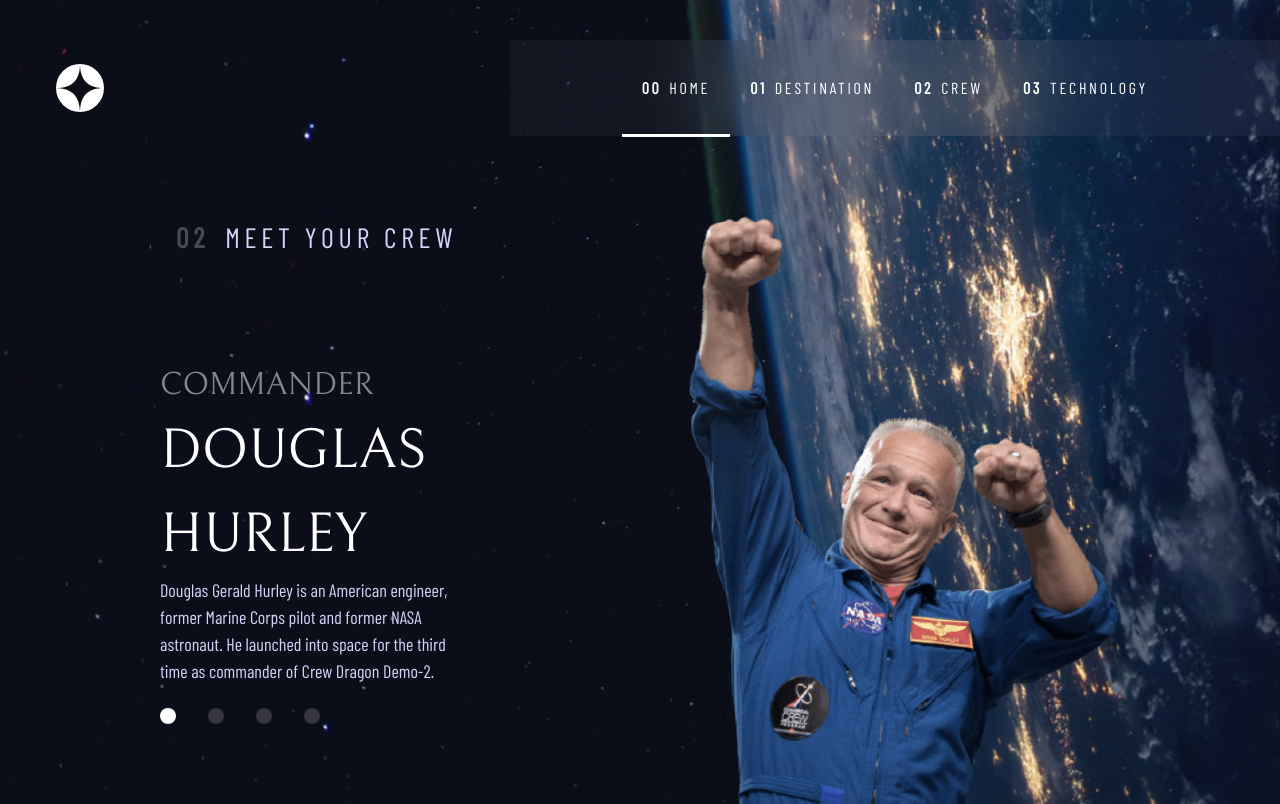
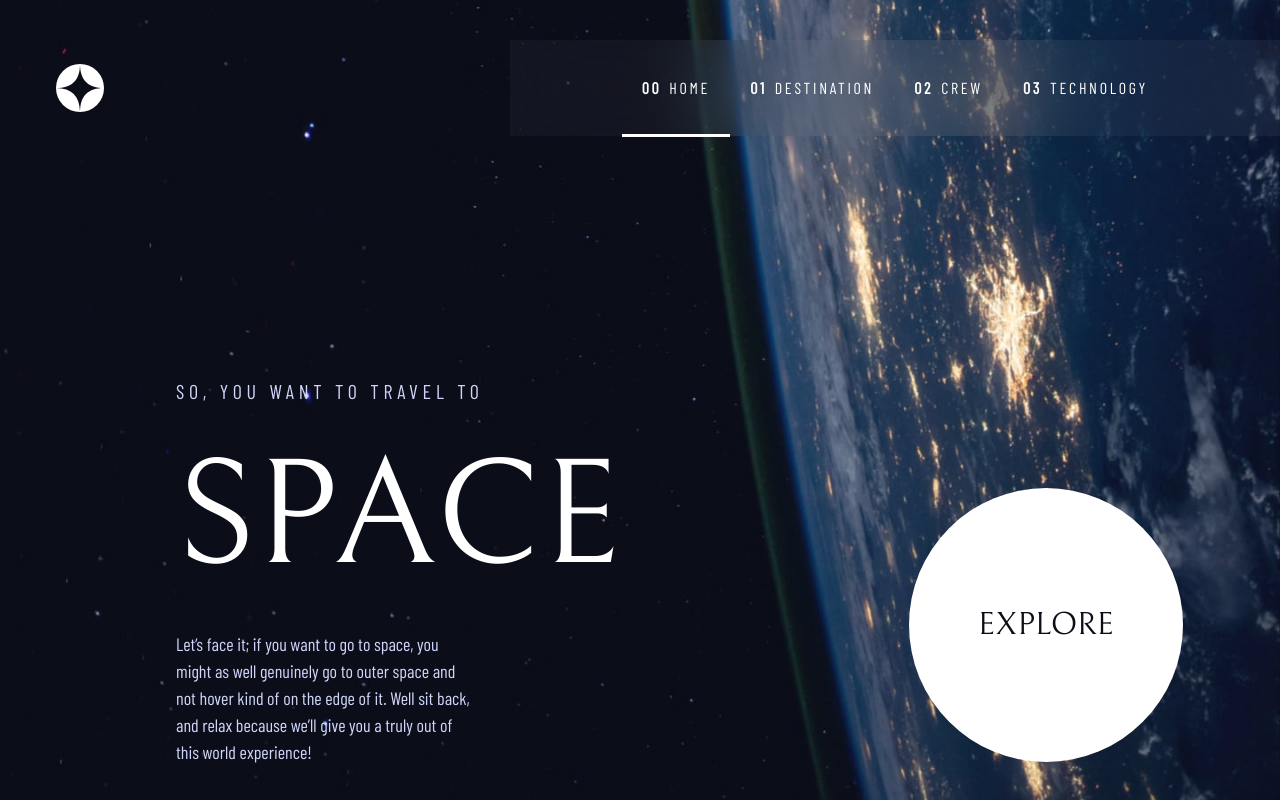
Before and after one commit to ostmartin/space-tourism-multi-page-website, a React (Vite) app: page / in a window 1280 px wide. Built offline with nearby package versions, Linux system fonts and the light colour scheme.

Commit message:
a bit changes in Home and Crew components

```diff
--- a/src/features/crew/Crew.jsx
+++ b/src/features/crew/Crew.jsx
@@ -4,26 +4,27 @@ import Commander from './images/image-douglas-hurley.png';
 
 const Crew = () => {
     return (
-        <div className='px-40'>
-            <section className='flex flex-row justify-between pt-20'>
-                <div className='flex flex-col justify-between w-[45%]'>
-                    <div className='heading-5'>
-                        <span className='font-bold text-[#fff] opacity-[0.25] px-4'>02</span>
-                        meet your crew
-                    </div>
-                    <div>
+        <div className='px-6 tablet:px-8 desktop:px-40 pt-10 desktop:pt-20'>
+            <div className='heading-5 text-[#fff!important] tablet:text-left mobile:text-[16px] tablet:text-[20px]'>
+                <span className='font-bold opacity-[0.25] pe-4'>02</span>
+                meet your crew
+            </div>
+            <section className='flex flex-col pt-10 mobile:flex-col-reverse justify-between desktop:flex-row desktop:pt-0'>
+                <div className='pt-10 flex flex-col justify-around text-center items-center desktop:items-start gap-12 desktop:text-left desktop:w-[45%] pb-20 desktop:pt-28'>
+                    <div className='mobile:order-2'>
                         <Heading text={'commander'} level={'4'} addClass='opacity-50'/>
                         <Heading text={'douglas hurley'} level={'3'}/>
-                        <BodyText addClass={'w-[70%]'} text={'Douglas Gerald Hurley is an American engineer, former Marine Corps pilot and former NASA astronaut. He launched into space for the third time as commander of Crew Dragon Demo-2.'}/>                    </div>
-                    <div className='flex flex-row gap-8 -translate-y-20'>
+                        <BodyText addClass={'mobile:text-[15px] tablet:w-[70%] mx-auto desktop:mx-0'} text={'Douglas Gerald Hurley is an American engineer, former Marine Corps pilot and former NASA astronaut. He launched into space for the third time as commander of Crew Dragon Demo-2.'}/>
+                    </div>
+                    <div className='flex flex-row gap-8 w-fit'>
                         <span className='h-4 w-4 rounded-full bg-[#fff] opacity-[0.174363] block hover:opacity-50 active'></span>
                         <span className='h-4 w-4 rounded-full bg-[#fff] opacity-[0.174363] block hover:opacity-50'></span>
                         <span className='h-4 w-4 rounded-full bg-[#fff] opacity-[0.174363] block hover:opacity-50'></span>
                         <span className='h-4 w-4 rounded-full bg-[#fff] opacity-[0.174363] block hover:opacity-50'></span>
                     </div>
                 </div>
-                <div className='w-[45%]'>
-                    <img src={Commander} alt="Douglas Hurley" />
+                <div className='mobile:border-b-grey border-b-[1px] desktop:w-[45%]'>
+                    <img className='mx-auto h-full max-w-[70%] tablet:max-w-full' src={Commander} alt="Douglas Hurley" />
                 </div>
             </section>
         </div>
--- a/src/features/destination/Destination.jsx
+++ b/src/features/destination/Destination.jsx
@@ -7,12 +7,10 @@ import Moon from './images/image-moon.png';
 const Destination = () => {
     return (
         <div className='px-40'>
-            <header className='py-20'>
-                <div className='heading-5'>
-                    <span className='font-bold text-[#fff] opacity-[0.25] px-4'>01</span>
-                    pick your destination
-                </div>
-            </header>
+            <div className='heading-5 text-[#fff!important] text-center tablet:text-left mobile:text-[16px] tablet:text-[20px]'>
+                <span className='font-bold opacity-[0.25] pe-4'>01</span>
+                pick your destination
+            </div>
             <section className='flex flex-row justify-between'>
                 <div className='w-[65%]'>
                     <img className='m-auto' src={Moon} alt="Moon" />
--- a/src/features/home/Home.jsx
+++ b/src/features/home/Home.jsx
@@ -6,17 +6,19 @@ import {
 
 const Home = () => {
     return (
-        <div className='flex flex-col tablet:pt-40 tablet:gap-40 desktop:px-40 desktop:pt-60 items-center desktop:flex-row desktop:items-start'>
+        <div className='flex flex-col mobile:pt-10 mobile:gap-20 tablet:pt-20 tablet:gap-40 desktop:px-24 desktop:pt-60 items-center desktop:flex-row desktop:items-start'>
             <div className='text-center w-full mobile:px-10 tablet:px-20 desktop:w-[60%] desktop:text-left'>
                 <Heading text={'So, you want to travel to'} level={'5'}/>
                 <Heading text={'Space'} level={'1'}/>
                 <BodyText addClass={'desktop:w-[60%]'} text={'Let’s face it; if you want to go to space, you might as well genuinely go to outer space and not hover kind of on the edge of it. Well sit back, and relax because we’ll give you a truly out of this world experience!'}/>
             </div>
-            <div>
-                <ExploreButton addClass='desktop:translate-x-[70%] desktop:translate-y-[30%]' />
+            <div className='desktop:pt-28'>
+                <ExploreButton />
             </div>
         </div>
     )
 }
 
 export default Home;
+
+// desktop:translate-x-[70%] desktop:translate-y-[30%]
--- a/src/features/mainPage/MainPage.jsx
+++ b/src/features/mainPage/MainPage.jsx
@@ -21,16 +21,16 @@ const MainPage = () => {
             >
             <Background image={curTab}/>
             <div className='container min-w-full flex flex-row justify-between desktop:pt-10 mobile:pt-10'>
-                <div className='ps-14 flex justify-center flex-col'>
+                <div className='ps-6 scale-75 tablet:scale-100 tablet:ps-8 desktop:ps-14 flex justify-center flex-col'>
                     <a href="#">
                         <Logo/>
                     </a>
                 </div>
                 <Navigation onChangeCurrentTab={onChangeCurrentTab} curTab={curTab}/>
             </div>
-            {/* <Home/> */}
+            <Home/>
             {/* <Destination/> */}
-            <Crew/>
+            {/* <Crew/> */}
             {/* <Technology/> */}
         </div>
     )
--- a/src/features/mainPage/Navigation.jsx
+++ b/src/features/mainPage/Navigation.jsx
@@ -9,7 +9,7 @@ const Navigation = ({onChangeCurrentTab, curTab}) => {
 
     const renderItems = (tabsArr) => {
         return (
-            <ul className='flex w-full px-28'>
+            <ul className='flex w-full px-8 desktop:px-28'>
                 {tabsArr.map((tab, i) => {
                     return (
                         <Tab
--- a/src/main.scss
+++ b/src/main.scss
@@ -12,7 +12,9 @@
     src: url('./fonts/Bellefair-regular.ttf') format('truetype')
 }
 
-
+// *{
+//     transition: all .7s ease;
+// }
 
 html{
     height: 100vh;
@@ -20,7 +22,6 @@ html{
 
 body{
     height: 100%;
-    overflow: hidden;
 }
 
 .heading-1{
--- a/src/ui/BodyText.jsx
+++ b/src/ui/BodyText.jsx
@@ -1,5 +1,5 @@
 const BodyText = ({text, addClass}) => {
-    const classes = 'customize_bodyText text-h18 font-barl text-purple leading-2';
+    const classes = 'text-h18 mobile:text-[15px] font-barl text-purple leading-2';
     return (
         <div className={`${classes} ${addClass}`}>
             {text}
--- a/tailwind.config.js
+++ b/tailwind.config.js
@@ -5,8 +5,10 @@ export default {
   ],
   theme: {
     screens: {
+      // mobile: '320px',
       mobile: {'max': '767px'},
-      tablet: {'max': '1024px'},
+      tablet: '768px',
+      // tablet: {'min': '768px', 'max': '1024px'},
       desktop: '1024px'
     },
     colors: {
```
